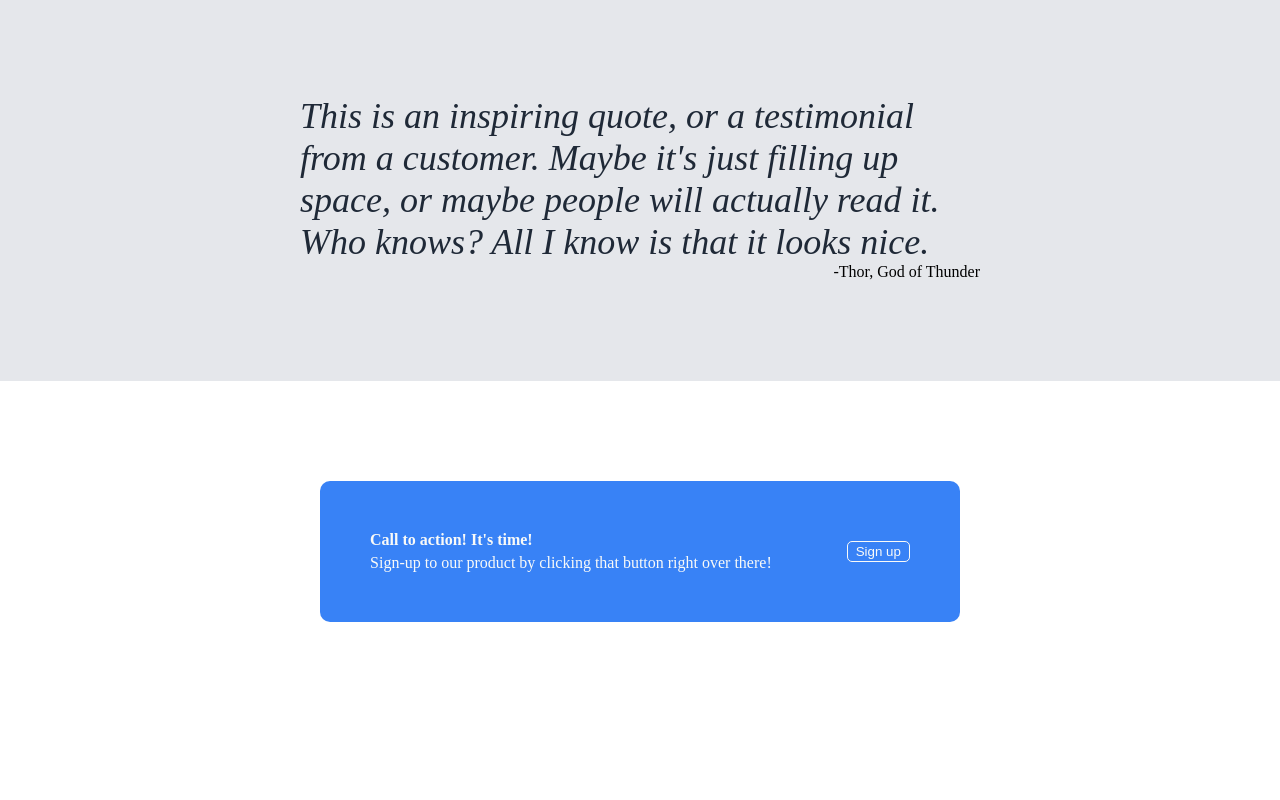
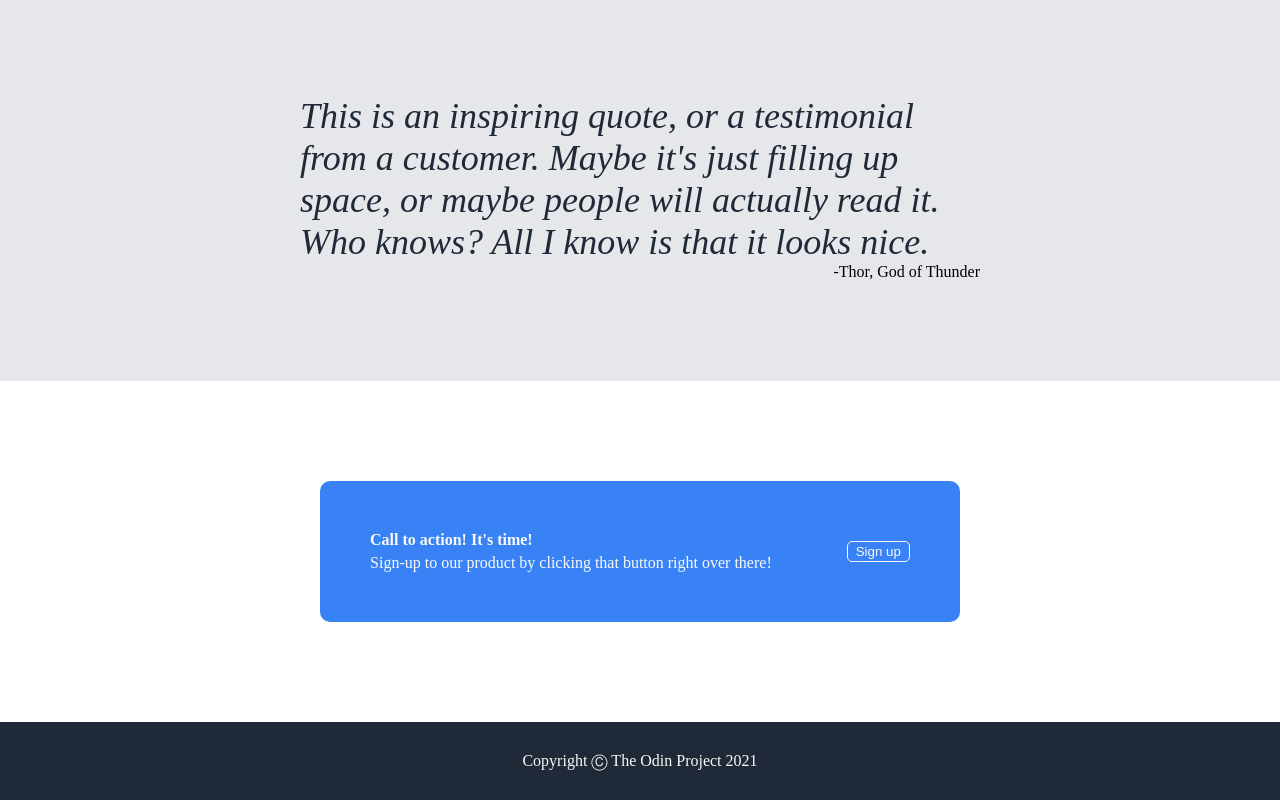
Before and after one commit to Marc-Andrei/landing-page, a plain HTML site: page index.html in a window 1280 px wide. Shown: the part 936-1736 px from the top of the page. Before the commit the page ends 1658 px from the top, so only its background shows below. Drawn offline with Linux system fonts and the light colour scheme.

Commit message:
finish page

```diff
--- a/index.html
+++ b/index.html
@@ -71,5 +71,7 @@
         </div>
     </div>
 
+    <div class="footer">Copyright &#9400 The Odin Project 2021</div>
+
 </body>
 </html>
--- a/style.css
+++ b/style.css
@@ -32,8 +32,10 @@ ul{
     gap:16px;
 }
 
+
 a {
     text-decoration: none;
+    color: #f9faf8;
 }
 
 .header {
@@ -184,3 +186,12 @@ h2 {
 .bubble button{
     border:#f9faf8 solid 1px;
 }
+
+.footer {
+    background-color: #1F2937;
+    color:#f9faf8;
+    display: flex;
+    justify-content: center;
+    align-items: center;
+    padding:30px 0;
+}
```
